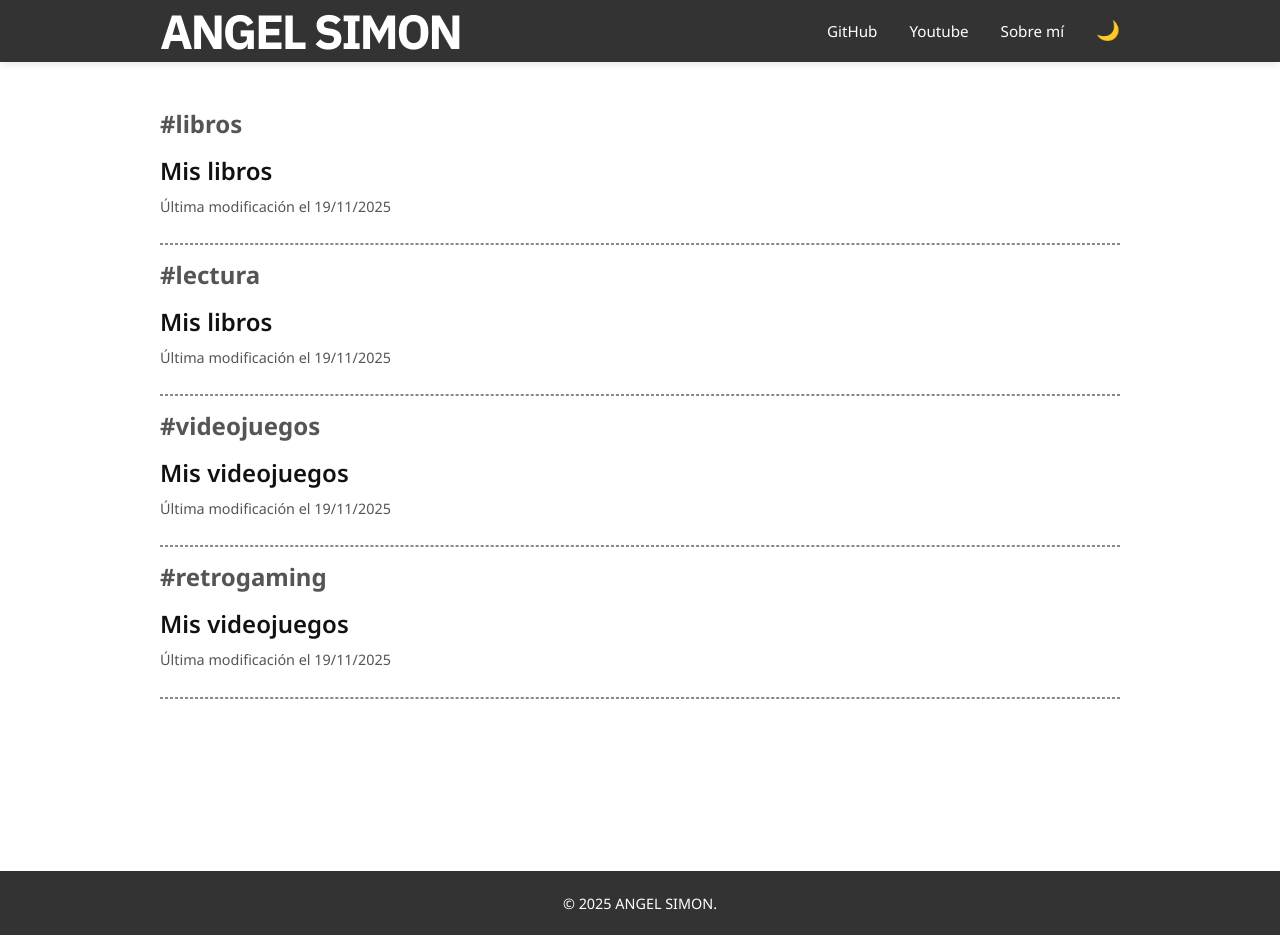
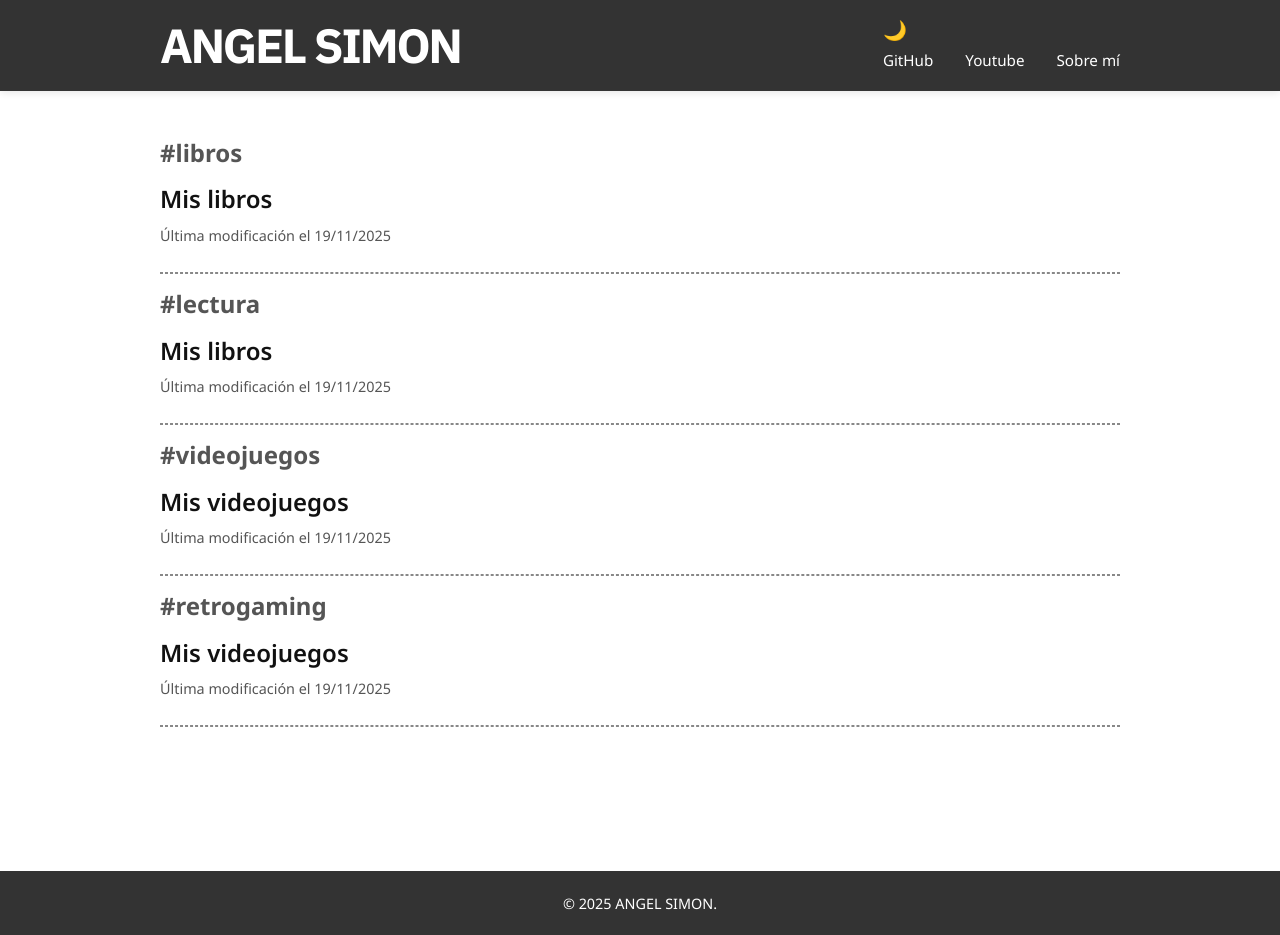
Before and after one commit to angelsimon/angelsimon.github.io, a Jekyll site: the page built from tags.html, in a window 1280 px wide and 935 px high. Built offline with Jekyll 4.4.1, drawn with Linux system fonts in a browser that asks for light colours; some web fonts are replaced.

Commit message:
Refactor header layout and navigation structure

```diff
--- a/_includes/header.html
+++ b/_includes/header.html
@@ -1,17 +1,22 @@
 <header class="header">
     <div class="header-container">
         <a href="{{ site.baseurl }}/" class="header-logo">{{ site.title }}</a>
+
+        <div class="right-elements">
+
+            <button id="theme-toggle" aria-label="Cambiar modo oscuro/claro" title="Cambiar tema">
+                <span class="icon">🌙</span>
+            </button>
+
             <nav class="header-nav">
                 <button class="menu-toggle" aria-label="Menú">☰</button>
                 <ul class="nav-links">
                     <li><a href="{{ site.author.github }}" target="_blank" rel="noopener">GitHub</a></li>
                     <li><a href="{{ site.author.youtube }}" target="_blank" rel="noopener">Youtube</a></li>
                     <li><a href="{{ '/about' | relative_url }}">Sobre mí</a></li>
-
-                <li><button id="theme-toggle" aria-label="Cambiar modo oscuro/claro" title="Cambiar tema">
-                    <span class="icon">🌙</span>
-                </button></li>
                     </ul>
             </nav>
         </div>
+
+    </div>
 </header>
```
Lines whose indentation alone changed are shown as unchanged.
